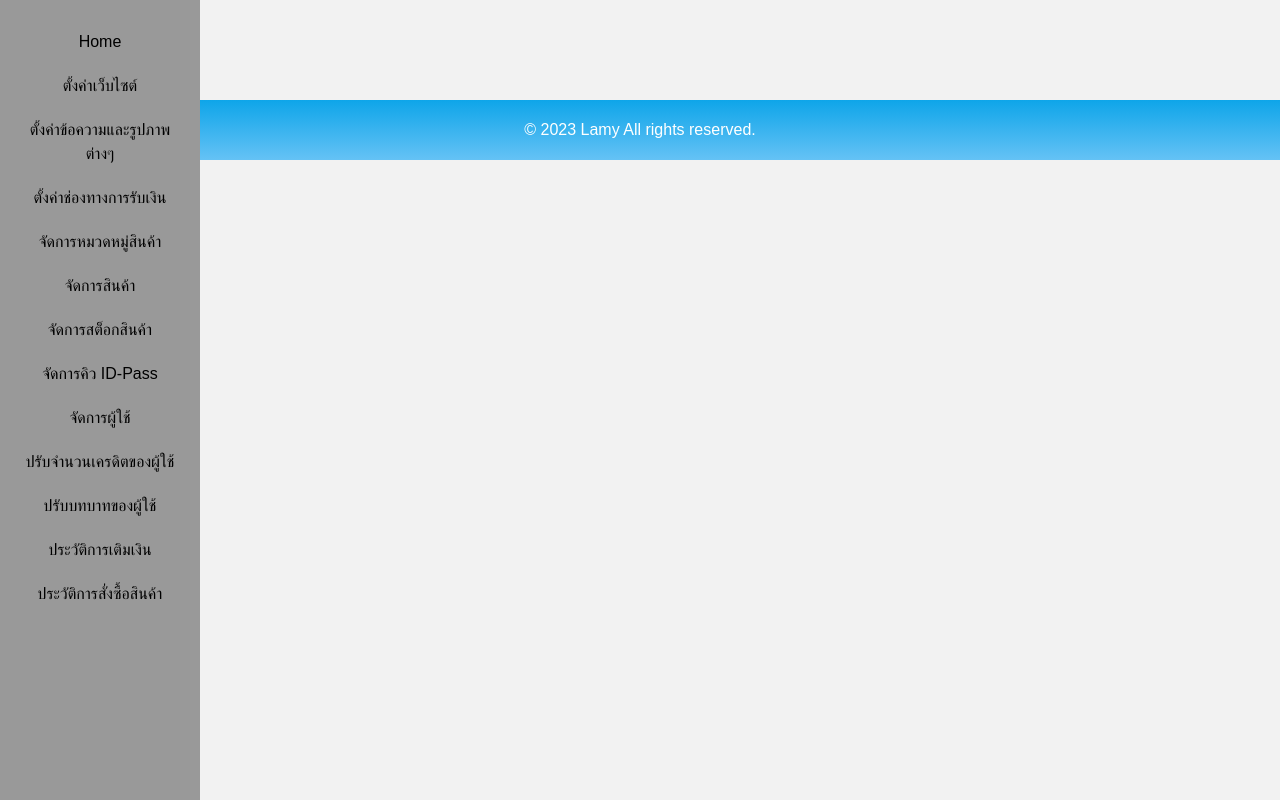
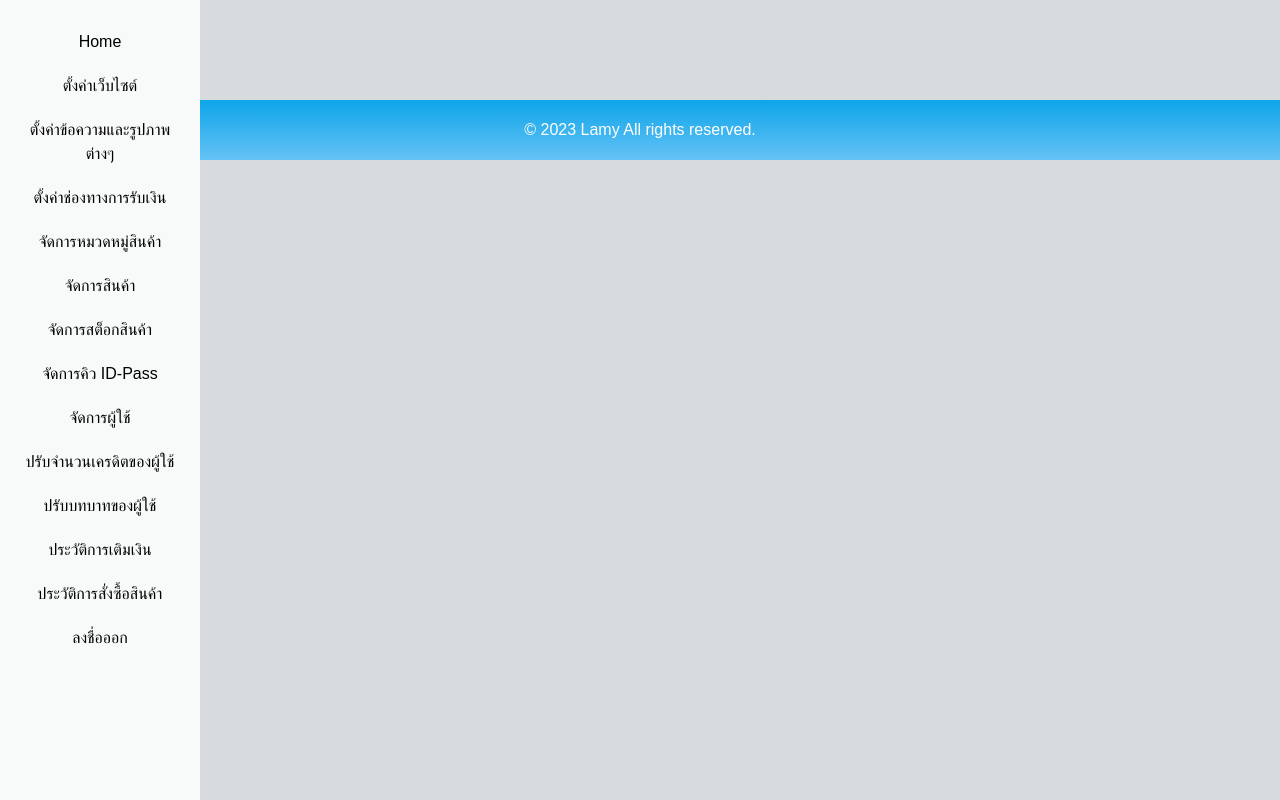
Before and after one commit to devjinx/lamy, a Vue app: page /dashboard in a window 1280 px wide. Built offline with nearby package versions, Linux system fonts and the light colour scheme.

Commit message:
update color Dashboard little

```diff
--- a/src/components/Menu.vue
+++ b/src/components/Menu.vue
@@ -14,24 +14,34 @@
         <li><router-link to="/Dashboard/">ปรับบทบาทของผู้ใช้</router-link></li>
         <li><router-link to="/Dashboard/">ประวัติการเติมเงิน</router-link></li>
         <li><router-link to="/Dashboard/">ประวัติการสั่งซื้อสินค้า</router-link></li>
+        <li><router-link to="/" @click="logout">ลงชื่อออก</router-link></li>
       </ul>
     </div>
   </template>
 
   <script>
+  import apiService from '../service/apiService';
   export default {
     name: "Menu",
+    methods: {
+      logout() {
+        console.log("User logged out");
+      },
+    },
   };
-</script>
+  </script>
 
-  <style scoped>
+  <style>
+  body{
+    background-color: #D7DBDD;
+  }
   .Menu {
     position: fixed;
     left: 0;
     top: 0;
-    width: 200px; /* Adjust as needed */
+    width: 200px;
     height: 100%;
-    background-color: #999;
+    background-color: #F8F9F9;
     padding: 20px;
   }
 
```
